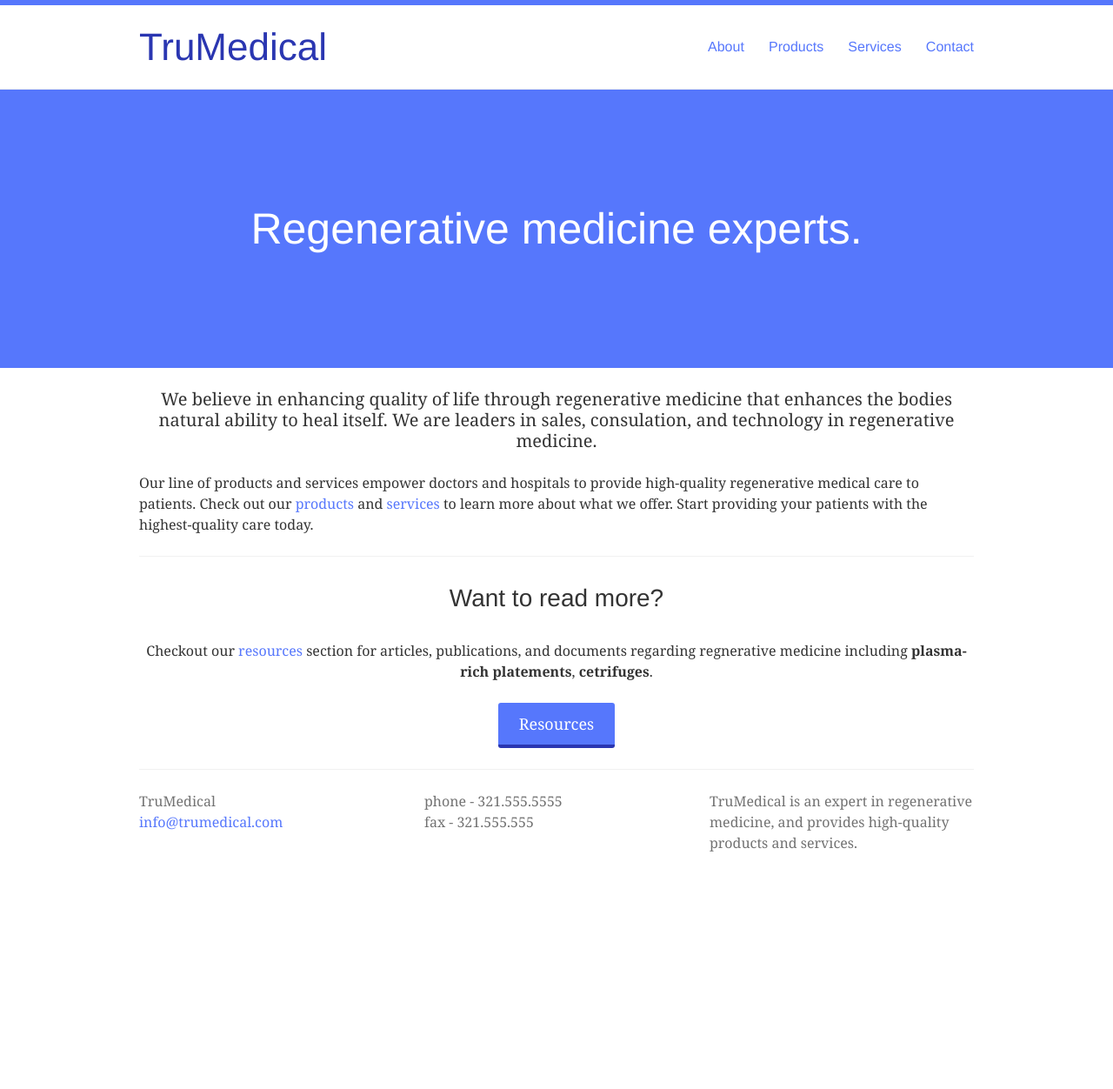
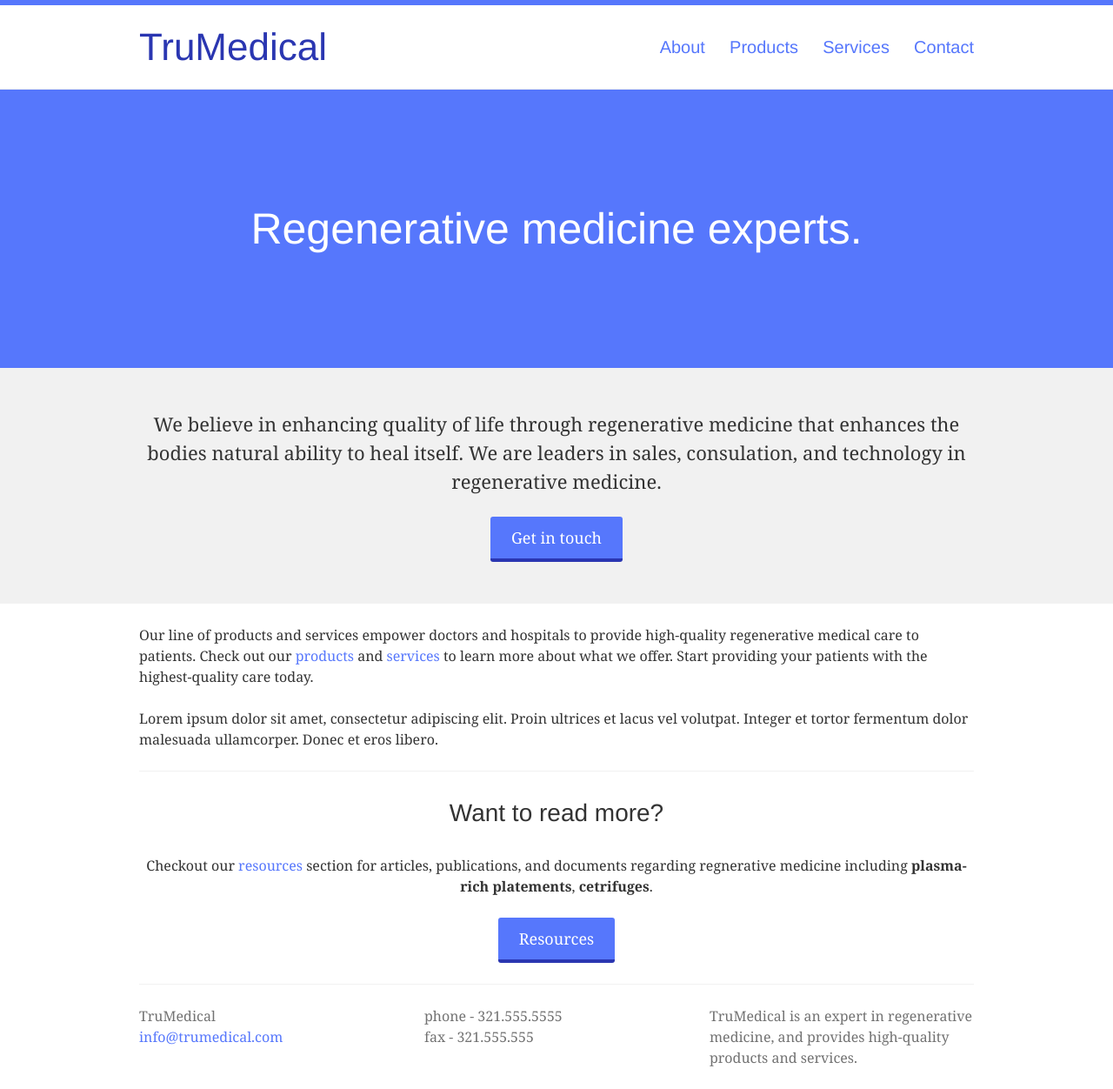
Before and after one commit to TruMedical/trumedical.github.io, a Jekyll site: the page built from index.html, in a window 1280 px wide. Shown: the whole page at 87% size. Built offline with Jekyll 4.4.1, drawn with Linux system fonts in a browser that asks for light colours; before the commit the page ends 1005 px from its top, so only the background shows below that.

Commit message:
adjust homepage styles, verbage, add highlght

```diff
--- a/index.html
+++ b/index.html
@@ -14,9 +14,16 @@ layout: default
   </div>
 </div>
 
+<div class="highlight">
+  <div class="container">
+    <p class="lede">We believe in enhancing quality of life through regenerative medicine that enhances the bodies natural ability to heal itself. We are leaders in sales, consulation, and technology in regenerative medicine.</p>
+    <a href="mailto:info@trumedical.com" class="btn btn--primary">Get in touch</a>
+  </div>
+</div>
+
 <div class="container">
-  <p class="lede">We believe in enhancing quality of life through regenerative medicine that enhances the bodies natural ability to heal itself. We are leaders in sales, consulation, and technology in regenerative medicine.</p>
   <p>Our line of products and services empower doctors and hospitals to provide high-quality regenerative medical care to patients. Check out our <a href="/products">products</a> and <a href="/services">services</a> to learn more about what we offer. Start providing your patients with the highest-quality care today.</p>
+  <p>Lorem ipsum dolor sit amet, consectetur adipiscing elit. Proin ultrices et lacus vel volutpat. Integer et tortor fermentum dolor malesuada ullamcorper. Donec et eros libero. </p>
 
   <div class="page-footer">
     <h3>Want to read more?</h3>
--- a/sass/ui/_layout.scss
+++ b/sass/ui/_layout.scss
@@ -55,8 +55,9 @@
 	a {
 		@extend %lap-margin--left;
 		@extend %dis-block;
+		@extend %font-secondary;
+		@include font-size(20px, $line-height: false);
 		line-height: 48px;
-		@extend %font-secondary;
 	}
 }
 
--- a/sass/ui/_mast.scss
+++ b/sass/ui/_mast.scss
@@ -4,7 +4,6 @@
 
 .mast--home {
 	@extend %text--center;
-	@extend %margin--bottom;
 	@extend %padding--ends;
 	@extend %lap-padding-off--ends;
 	background-color: $brand-primary;
```
Also changed, not shown: sass/ui/_helpers.scss (+10 -1 lines), css/styles.css.
